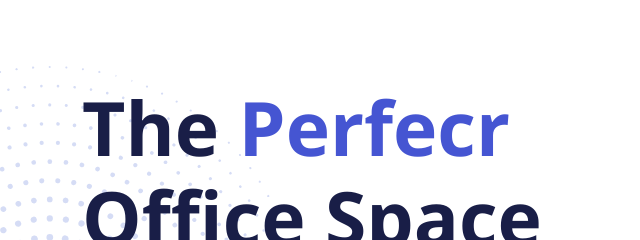
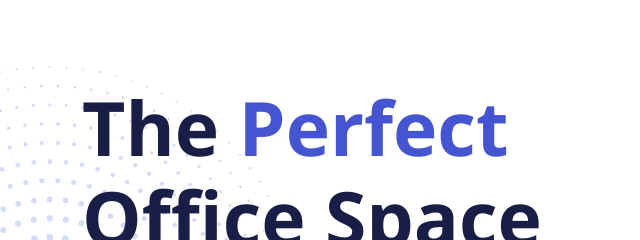
Before and after one commit to ahmmikun/office-design-website, a website: page index.html in a window 1280 px wide. Shown: the part 203-443 px from the top of the page, 0-640 px from the left. Drawn offline with nearby package versions, Linux system fonts and the light colour scheme.

Commit message:
Update index.html

```diff
--- a/index.html
+++ b/index.html
@@ -75,7 +75,7 @@
                     <div class="col-lg-6">
                         <div class="mt-6">
                             <h1 class="xl-text">
-                                The <span class="text-primary">Perfecr</span>
+                                The <span class="text-primary">Perfect</span>
                                 Office Space
                             </h1>
                             <p class="lead mb-4">
```
